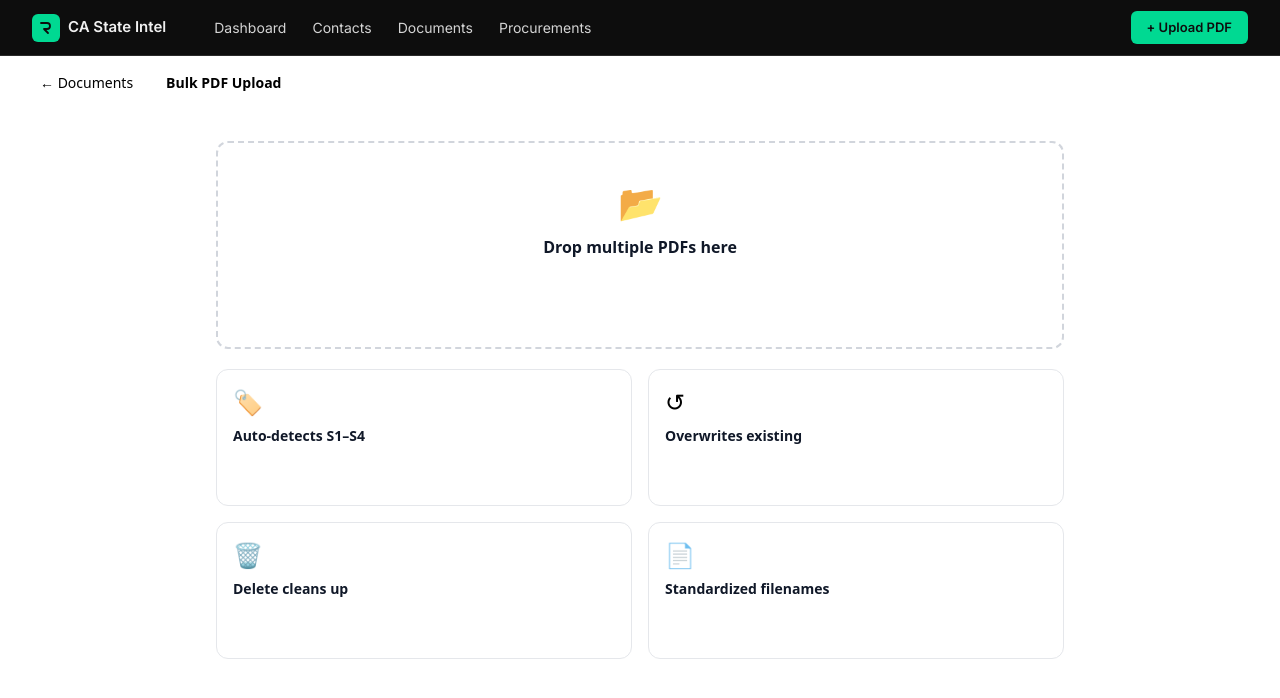
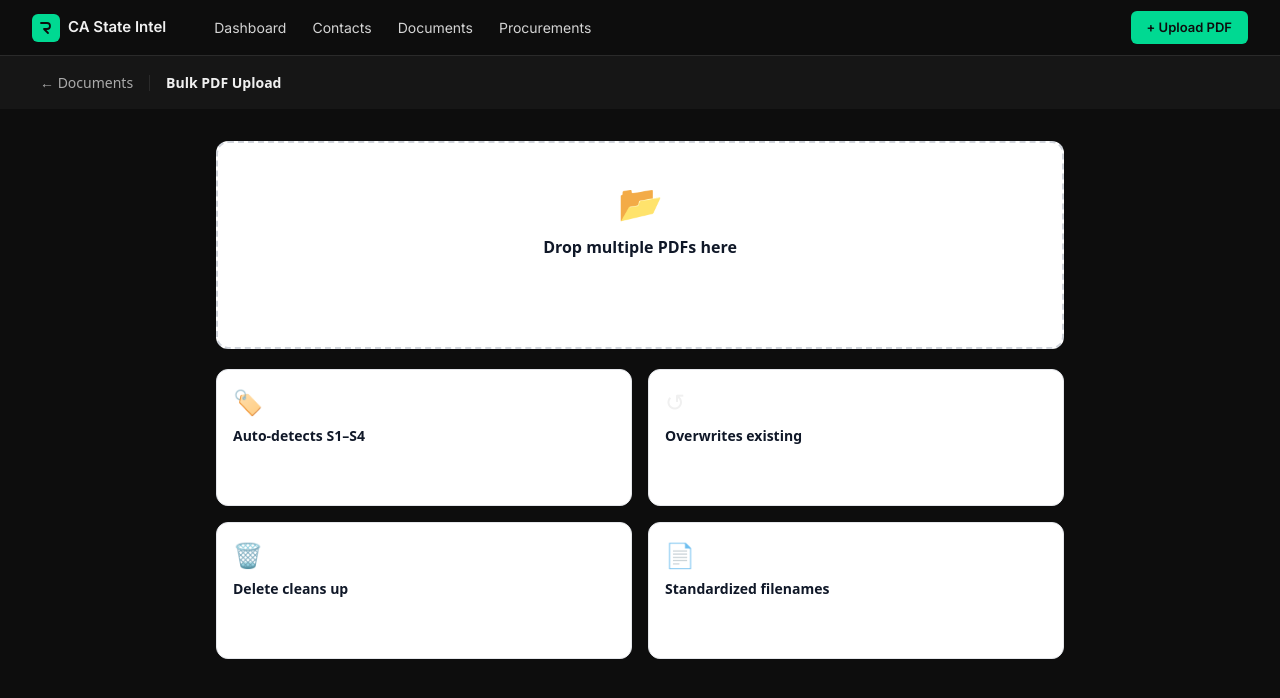
Before and after one commit to nirhiras/CAStateIntel, a Next.js app: page /CAStateIntel/upload in a window 1280 px wide. Shown: the top 698 px of the page. Built offline with nearby package versions, Linux system fonts and the light colour scheme.

Commit message:
fix: upload page — replace CSS vars with hardcoded dark values

```diff
--- a/app/CAStateIntel/upload/page.tsx
+++ b/app/CAStateIntel/upload/page.tsx
@@ -213,13 +213,13 @@ export default function UploadPage() {
   const overwriteCount = files.filter(f => f.was_overwrite).length;
 
   return (
-    <div style={{ minHeight: "100vh", background: "var(--vg-canvas)", color: "var(--vg-ink-strong)" }}>
+    <div style={{ minHeight: "100vh", background: "#0d0d0d", color: "#f0f0f0" }}>
       <RvtNav />
       {/* Header */}
-      <div style={{ background: "var(--vg-canvas-soft)", padding: "16px 40px", display: "flex", alignItems: "center", justifyContent: "space-between", borderBottom: "1px solid var(--vg-hairline)" }}>
+      <div style={{ background: "#161616", padding: "16px 40px", display: "flex", alignItems: "center", justifyContent: "space-between", borderBottom: "1px solid var(--vg-hairline)" }}>
         <div className="flex items-center gap-4">
-          <a href="/CAStateIntel/documents" style={{ color: "var(--vg-mute)", textDecoration: "none", fontSize: 14 }}>← Documents</a>
-          <div style={{ width: 1, height: 16, background: "var(--vg-hairline)" }} />
+          <a href="/CAStateIntel/documents" style={{ color: "#aaaaaa", textDecoration: "none", fontSize: 14 }}>← Documents</a>
+          <div style={{ width: 1, height: 16, background: "#2a2a2a" }} />
           <span className="text-sm font-semibold">Bulk PDF Upload</span>
         </div>
         {files.length > 0 && (
@@ -291,7 +291,7 @@ export default function UploadPage() {
             {analyzeStatus !== 'idle' && (
               <div style={{ marginLeft: "auto", display: "flex", alignItems: "center", gap: 8 }}>
                 {analyzeStatus === 'running' && (
-                  <span style={{ fontSize: 13, color: "var(--vg-mute)", display: "flex", alignItems: "center", gap: 6 }}>
+                  <span style={{ fontSize: 13, color: "#aaaaaa", display: "flex", alignItems: "center", gap: 6 }}>
                     <span style={{ width: 8, height: 8, borderRadius: "50%", background: "#494fdf", display: "inline-block", animation: "pulse 1s infinite" }} />
                     Extracting {analyzeLog.length} / {files.filter(f => f.status === "done" && f.project_number).length}…
                   </span>
@@ -353,7 +353,7 @@ export default function UploadPage() {
                     {/* Filename row */}
                     <div className="flex items-center gap-2 flex-wrap">
                       <span className="text-sm font-medium text-gray-800 truncate max-w-xs">{uf.file.name}</span>
-                      <span style={{ fontSize: 12, color: "var(--vg-mute)" }}>{(uf.file.size / 1024).toFixed(0)} KB</span>
+                      <span style={{ fontSize: 12, color: "#aaaaaa" }}>{(uf.file.size / 1024).toFixed(0)} KB</span>
                       <span className={`text-xs px-2 py-0.5 rounded-full font-medium
                         ${uf.status === 'done' ? 'bg-green-100 text-green-700' :
                           uf.status === 'error' ? 'bg-red-100 text-red-700' :
@@ -381,7 +381,7 @@ export default function UploadPage() {
                             </span>
                           )}
                           {uf.is_other_doc && (
-                            <span className="text-xs px-2 py-0.5 rounded-full font-semibold" style={{ background: '#ECFDF5', color: '#065F46' }}>
+                            <span className="text-xs px-2 py-0.5 rounded-full font-semibold" style={{ background: 'rgba(0,217,146,0.08)', color: '#065F46' }}>
                               📎 Other Doc
                             </span>
                           )}
@@ -393,7 +393,7 @@ export default function UploadPage() {
                         </div>
                         {/* Canonical filename — shown immediately on drop */}
                         {(uf.canonical_filename || uf.status === 'queued') && (
-                          <div style={{ fontSize: 12, color: "var(--vg-mute)", fontFamily: "monospace", overflow: "hidden", textOverflow: "ellipsis", whiteSpace: "nowrap" }}>
+                          <div style={{ fontSize: 12, color: "#aaaaaa", fontFamily: "monospace", overflow: "hidden", textOverflow: "ellipsis", whiteSpace: "nowrap" }}>
                             {uf.canonical_filename && uf.canonical_filename !== uf.file.name ? (
                               <span>
                                 <span style={{color:"#d8d8d8",fontSize:11}}>Original: </span>
```
